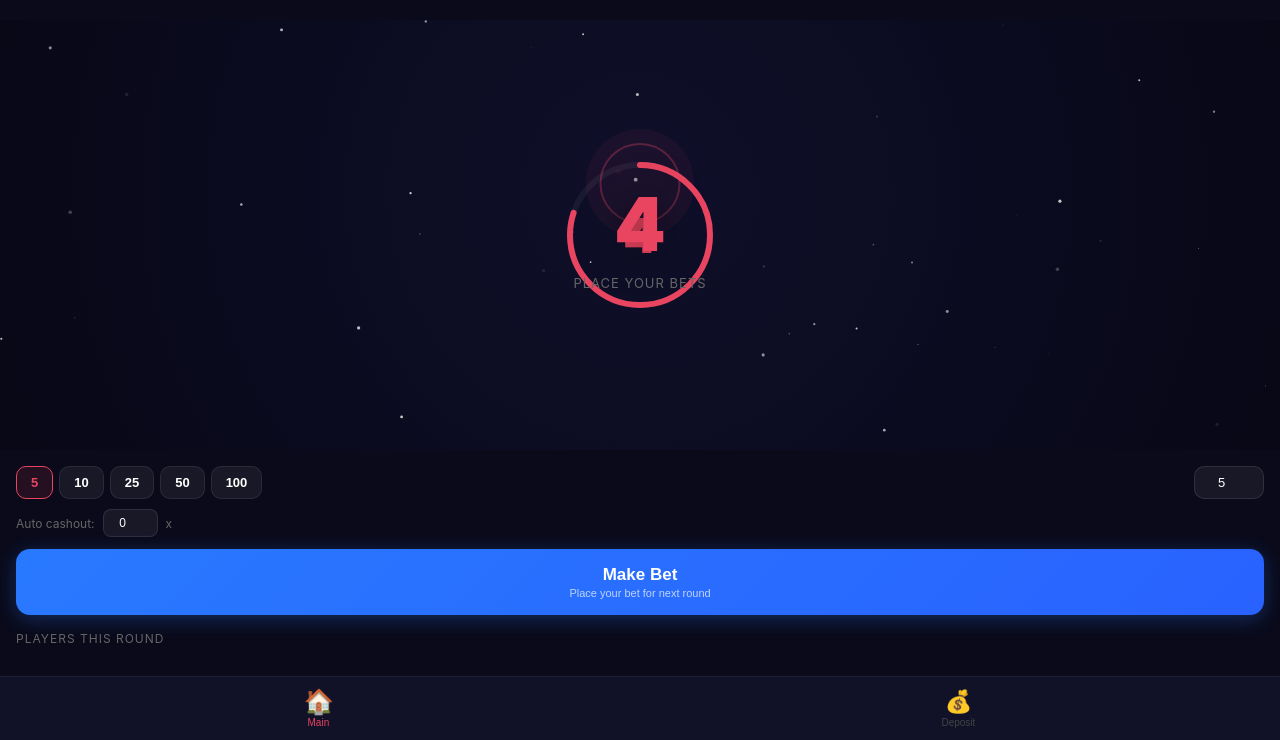
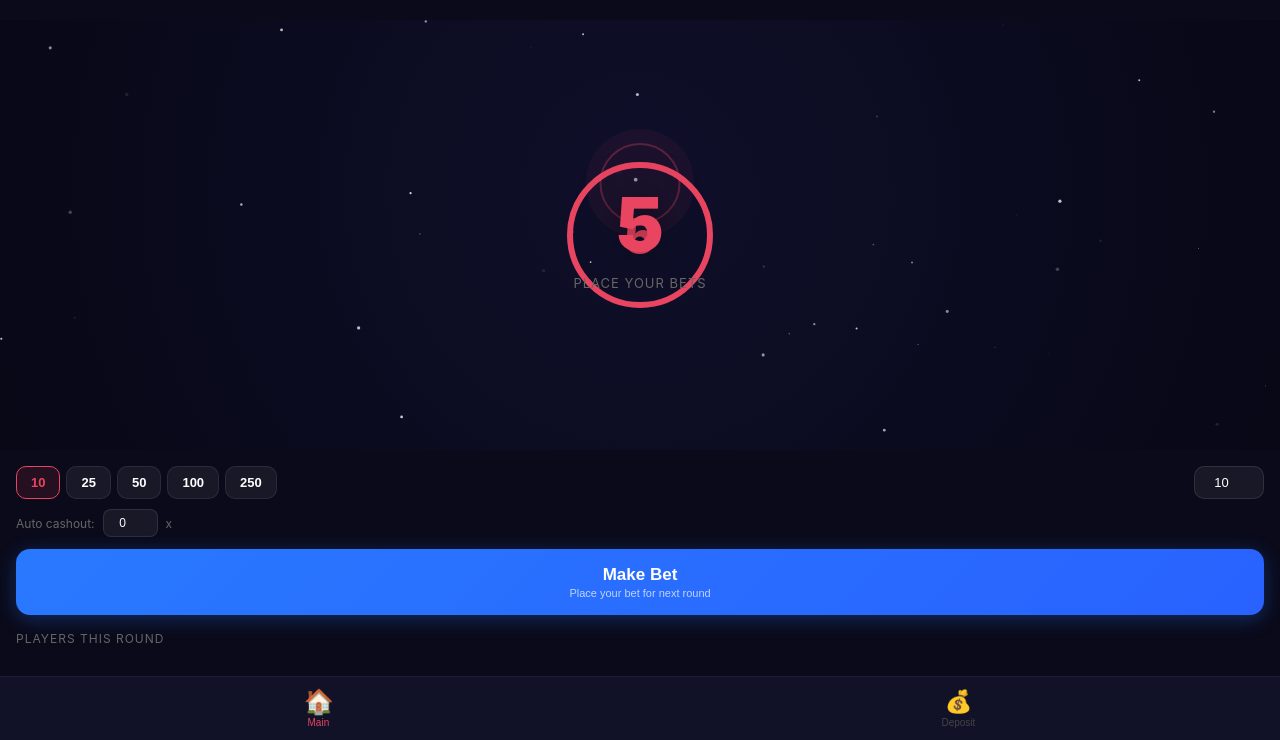
Before and after one commit to fffjf512-lgtm/casino-stars-bot, a Flask app: page / in a window 1280 px wide. Shown: the part 60-800 px from the top of the page. Run offline with Flask 3, Linux system fonts and the light colour scheme; data that the repository does not hold is empty.

Commit message:
variable rocket speed + float balance + min bet 10

```diff
--- a/app.py
+++ b/app.py
@@ -84,6 +84,7 @@ def game_loop():
             game_state["crash_point"] = crash_point
 
         current = 1.00
+        speed = 0.10
         while current < crash_point:
             current = round(current + 0.01, 2)
             if current > crash_point:
@@ -99,13 +100,14 @@ def game_loop():
                             player["cashout_mult"] = current
                             users = load_users()
                             if uid in users:
-                                payout = int(player["bet"] * current)
+                                payout = round(player["bet"] * current, 1)
                                 users[uid]["balance"] += payout
                                 users[uid]["total_won"] = users[uid].get("total_won", 0) + payout
                                 users[uid]["games"] = users[uid].get("games", 0) + 1
                                 save_users(users)
 
-            speed = max(0.06, 0.12 - current * 0.002)
+            speed = speed + random.uniform(-0.02, 0.02)
+            speed = max(0.04, min(0.18, speed))
             time.sleep(speed)
 
         with lock:
@@ -187,7 +189,7 @@ def api_game_state():
             name = users.get(uid, {}).get("username", "Player")
             profit = 0
             if p.get("cashed_out"):
-                profit = int(p["bet"] * p.get("cashout_mult", 1))
+                profit = round(p["bet"] * p.get("cashout_mult", 1), 1)
             players_list.append({
                 "user_id": uid,
                 "username": name,
@@ -222,7 +224,7 @@ def api_game_bet():
         users = load_users()
         if user_id not in users:
             return jsonify({"error": "user not found"}), 404
-        if bet <= 0 or bet > users[user_id]["balance"]:
+        if bet < 10 or bet > users[user_id]["balance"]:
             return jsonify({"error": "insufficient balance"}), 400
         if user_id in game_state["players"]:
             return jsonify({"error": "already bet"}), 400
@@ -258,7 +260,7 @@ def api_game_cashout():
         game_state["players"][user_id]["cashout_mult"] = mult
 
         bet = game_state["players"][user_id]["bet"]
-        payout = int(bet * mult)
+        payout = round(bet * mult, 1)
 
         users = load_users()
         if user_id in users:
--- a/templates/index.html
+++ b/templates/index.html
@@ -130,13 +130,13 @@ body{font-family:-apple-system,BlinkMacSystemFont,'Segoe UI',sans-serif;backgrou
   <div class="controls">
     <div class="bet-row">
       <div class="bet-chips">
-        <button class="bet-chip active" onclick="setBet(this,5)">5</button>
-        <button class="bet-chip" onclick="setBet(this,10)">10</button>
+        <button class="bet-chip active" onclick="setBet(this,10)">10</button>
         <button class="bet-chip" onclick="setBet(this,25)">25</button>
         <button class="bet-chip" onclick="setBet(this,50)">50</button>
         <button class="bet-chip" onclick="setBet(this,100)">100</button>
+        <button class="bet-chip" onclick="setBet(this,250)">250</button>
       </div>
-      <input class="bet-input" id="bet-input" type="number" value="5" min="1">
+        <input class="bet-input" id="bet-input" type="number" value="10" min="10">
     </div>
     <div class="auto-row">
       <span class="auto-label">Auto cashout:</span>
@@ -182,7 +182,7 @@ body{font-family:-apple-system,BlinkMacSystemFont,'Segoe UI',sans-serif;backgrou
 </div>
 
 <script>
-let gamePhase='betting',gameMult=1,myBetPlaced=false,prevPhase='',bet=5;
+let gamePhase='betting',gameMult=1,myBetPlaced=false,prevPhase='',bet=10;
 const AVATAR_COLORS=['#e94560','#2979ff','#00d26a','#f5c518','#9c27b0','#ff6b35','#00bcd4','#e91e63'];
 
 function showScreen(id){
```
